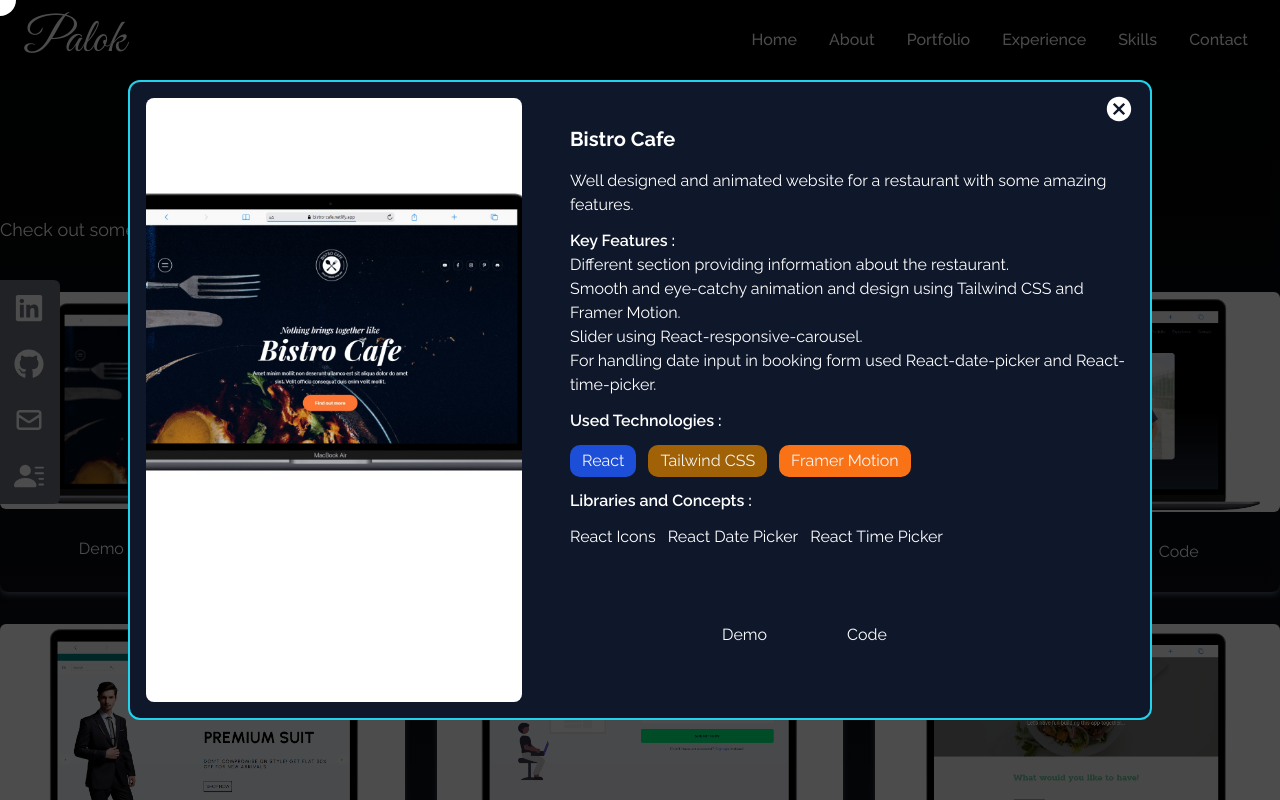
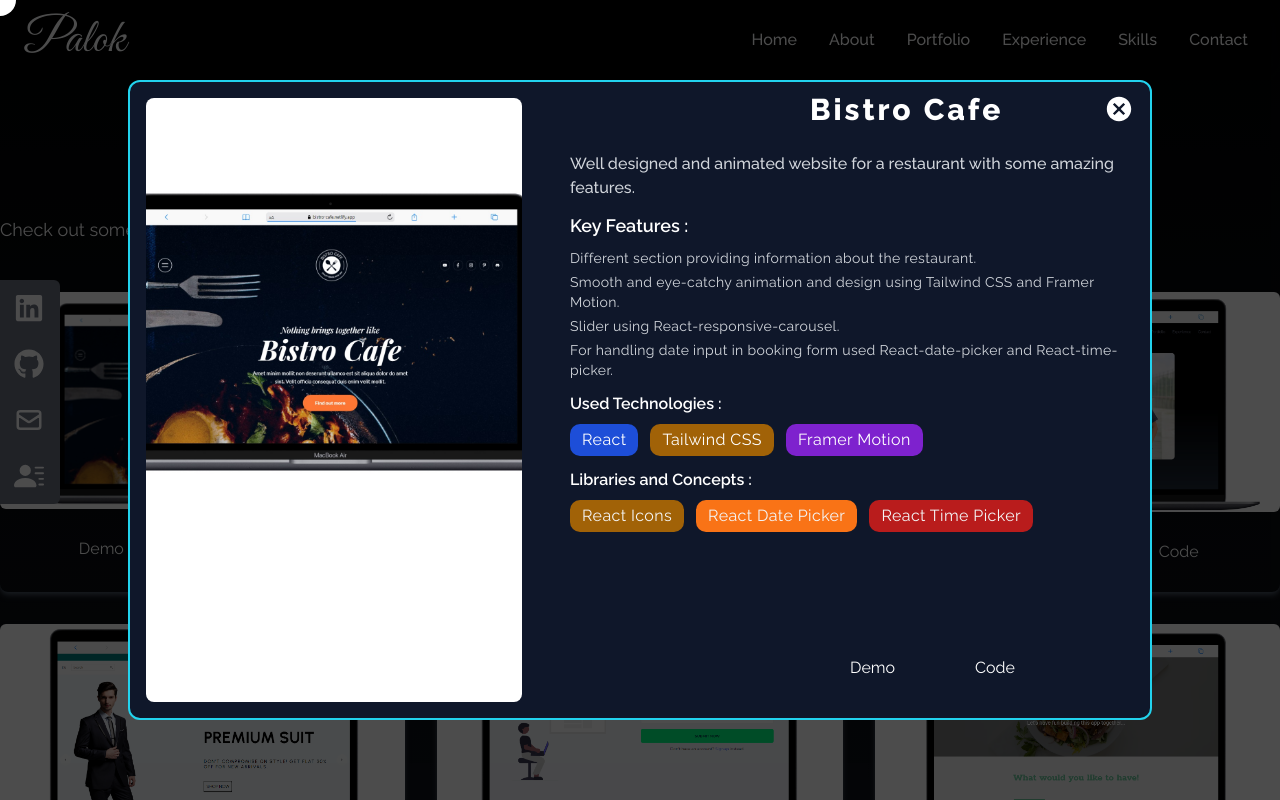
Before and after one commit to tanvir193palok/Portfolio_Website, a React (Create React App) app: page / in a window 1280 px wide. Both pictures are taken after a click on the picture 202 px from the left and 2124 px from the top of the page. Shown: the part 1724-2524 px from the top of the page. Built offline with nearby package versions, Linux system fonts and the light colour scheme; no server answers.

Commit message:
Updated design

```diff
--- a/src/components/About.jsx
+++ b/src/components/About.jsx
@@ -30,21 +30,17 @@ const About = () => {
           ref={ref}
         >
           <div className="flex justify-center">
-            <p
-              className="text-2xl md:text-4xl leading-tight font-bold border-b-4 border-gray-500"
-            >
+            <p className="text-2xl md:text-4xl leading-tight font-bold border-b-4 border-gray-500">
               About
             </p>
           </div>
-          <div
-            className="max-w-screen-xl mx-auto flex flex-col justify-center w-full h-full lg:flex-row"
-          >
+          <div className="max-w-screen-xl mx-auto flex flex-col justify-center w-full h-full lg:flex-row">
             <div
               className="flex flex-col justify-center h-full w-full py-4 md:py-6"
               onMouseEnter={mouseEnterHandler}
               onMouseLeave={mouseLeaveHandler}
             >
-              <p className="text-sm md:text-lg text-center md:text-justify max-w-[70ch] leading-normal md:pr-4">
+              <p className="text-sm md:text-lg text-justify tracking-tight max-w-[70ch] leading-normal md:pr-4">
                 Greetings! I am Palok from Dhaka, Bangladesh, a recent graduate
                 with a Bachelor of Science in Computer Science from BRAC
                 University. Throughout my academic journey, I have acquired
@@ -52,7 +48,7 @@ const About = () => {
               </p>
               <motion.p
                 variants={textVariants}
-                className="text-sm md:text-lg text-center md:text-justify max-w-[70ch] leading-normal md:pr-4 mt-4"
+                className="text-sm md:text-lg text-justify tracking-tight max-w-[70ch] leading-normal md:pr-4 mt-4"
               >
                 My programming foundation began with core Java, where I honed my
                 problem-solving skills for data structures and algorithms. As
@@ -66,7 +62,7 @@ const About = () => {
               </motion.p>
               <motion.p
                 variants={textVariants}
-                className="text-sm md:text-lg text-center md:text-justify max-w-[70ch] leading-normal md:pr-4 mt-4"
+                className="text-sm md:text-lg text-justify tracking-tight max-w-[70ch] leading-normal md:pr-4 mt-4"
               >
                 In the realm of Software Engineering, I ventured into React,
                 broadening my expertise. Simultaneously, my academic exploration
@@ -87,7 +83,7 @@ const About = () => {
               <p
                 onMouseEnter={mouseEnterHandler}
                 onMouseLeave={mouseLeaveHandler}
-                className="text-sm md:text-lg max-w-[70ch] mt-4 md:mt-0 md:pl-4 text-center md:text-justify leading-normal"
+                className="text-sm md:text-lg max-w-[70ch] md:mt-0 md:pl-4 text-justify tracking-tight leading-normal"
               >
                 Currently, I am elevating my expertise in frontend development,
                 mastering React, Tailwind CSS, and exploring exciting tools like
--- a/src/components/Portfolio.jsx
+++ b/src/components/Portfolio.jsx
@@ -71,7 +71,7 @@ const Portfolio = () => {
         </motion.div>
       </motion.div>
       {showModal && (
-        <div className="fixed top-0 left-0 w-full h-full flex items-center justify-center z-50 bg-black bg-opacity-70">
+        <div className="hidden md:flex fixed top-0 left-0 w-full h-full items-center justify-center z-50 bg-black bg-opacity-70">
           <ProjectModal modalInfo={modalInfo} showModal={setShowModal} />
         </div>
       )}
--- a/src/components/ProjectModal.jsx
+++ b/src/components/ProjectModal.jsx
@@ -34,37 +34,47 @@ const ProjectModal = ({ modalInfo, showModal }) => {
 
         {/* text */}
         <div className="w-full lg:w-[60%] pt-36 pb-14 md:pb-0 lg:pt-0 flex flex-col justify-center items-center lg:items-start">
-          <h1 className="h1 pb-4 text-xl font-bold">{name}</h1>
-          <p className="pb-3">{details}</p>
-          <div className="h-[350px]">
-            <p className="font-semibold">Key Features :</p>
-            <ul>
+          <h1 className="pl-60 pb-6 text-3xl font-extrabold tracking-widest">
+            {name}
+          </h1>
+          <p className="pb-3 text-gray-300 text-md font-medium">{details}</p>
+          <div className="h-[400px]">
+            <p className="font-semibold text-lg pb-2">Key Features :</p>
+            <ul className="text-gray-300 text-sm tracking-wide">
               {keyFeatures.map((feature, index) => (
-                <li key={index}>{feature}</li>
+                <li className="pb-1" key={index}>{feature}</li>
               ))}
             </ul>
-            <p className="font-semibold pt-3">Used Technologies :</p>
-            <ul className="flex pt-3 gap-3 flex-wrap">
+            <p className="font-semibold pt-2">Used Technologies :</p>
+            <ul className="flex pt-2 gap-3 flex-wrap">
               {usedTechnologies.map((tech, index) => (
                 <li key={index} className="text-center">
                   <span
                     className={`inline-block whitespace-nowrap rounded-[10px] ${getColorByIndex(
                       index
-                    )} px-3 py-1 text-md capitalize text-[#F4F5F6]`}
+                    )} px-3 py-1 text-md tracking-wide capitalize text-white`}
                   >
                     {tech}
                   </span>
                 </li>
               ))}
             </ul>
-            <p className="font-semibold py-3">Libraries and Concepts :</p>
-            <ul className="flex gap-3">
+            <p className="font-semibold pb-2 pt-3">Libraries and Concepts :</p>
+            <ul className="flex gap-3 flex-wrap">
               {concepts.map((concept, index) => (
-                <li key={index}>{concept}</li>
+                <li key={index} className="text-center">
+                  <span
+                    className={`inline-block whitespace-nowrap rounded-[10px] ${getColorByIndex(
+                      index
+                    )} px-3 py-1 text-md tracking-wide capitalize text-[#F4F5F6]`}
+                  >
+                    {concept}
+                  </span>
+                </li>
               ))}
             </ul>
           </div>
-          <div className="pt-4 pl-28">
+          <div className="pt-4 pl-60">
             <ProjectActions liveUrl={liveUrl} gitUrl={gitUrl} />
           </div>
         </div>
--- a/src/components/ThesisDoc.jsx
+++ b/src/components/ThesisDoc.jsx
@@ -50,7 +50,7 @@ const ThesisDoc = () => {
           ref={ref}
           className="md:w-2/3 pt-10 z-10 font-md text-lg max-w-[70ch]"
         >
-          <p className="md:pt-10 text-sm md:text-lg">
+          <p className="md:pt-10 text-sm md:text-lg tracking-wide">
             <span className="font-semibold md:font-bold text-md md:text-xl">
               Abstract:{" "}
             </span>
@@ -85,7 +85,7 @@ const ThesisDoc = () => {
             variants={textVariants}
             className="pt-4 md:pt-10 text-sm md:text-lg"
           >
-            <span className="font-semibold md:font-bold text-md md:text-xl">
+            <span className="font-semibold md:font-bold text-md md:text-xl tracking-wide">
               Keywords:
             </span>{" "}
             Misdiagnosis, Deep learning, Ensemble learning, Confusion matrices,
```
Also changed, not shown: src/App.js (line endings or trailing spaces).
